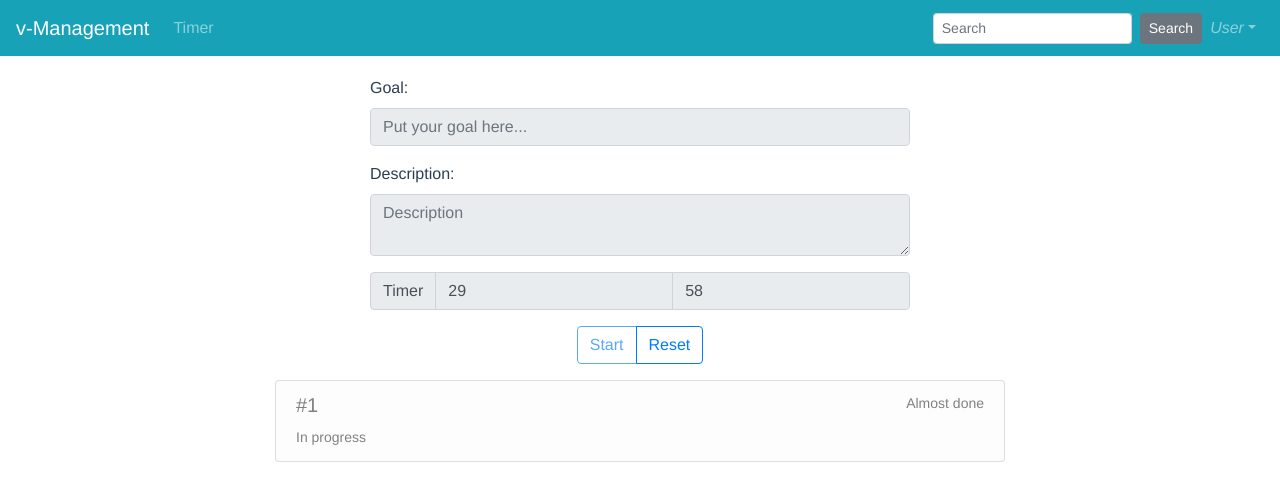
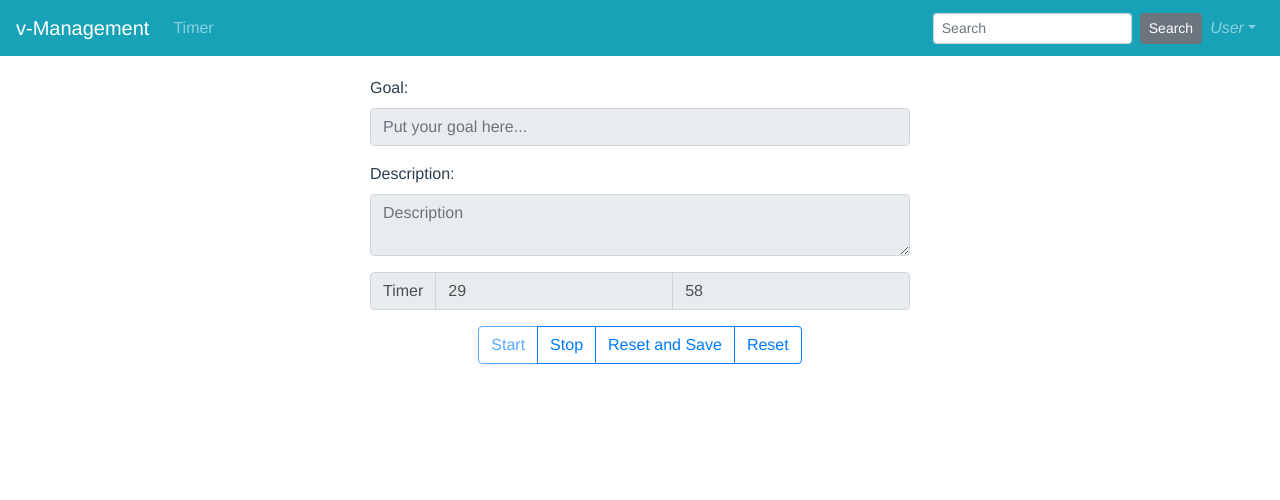
Before and after one commit to vre2h/v-management, a Vue app: page /timer in a window 1280 px wide. Both pictures are taken after a click on the button "Start". Shown: the top 500 px of the page. Built offline with nearby package versions, Linux system fonts and the light colour scheme.

Commit message:
Add pause and unpause btns

```diff
--- a/src/components/Timer.vue
+++ b/src/components/Timer.vue
@@ -4,7 +4,7 @@
       <b-col sm="6">
         <label for="input-default">Goal:</label>
         <b-form-input
-          :disabled="timerProcess === 'settled'"
+          :disabled="disableData"
           v-model="timer.title"
           id="input-default"
           placeholder="Put your goal here..."
@@ -16,7 +16,7 @@
         <label for="textarea-default">Description:</label>
         <b-form-textarea
           v-model="timer.description"
-          :disabled="timerProcess === 'settled'"
+          :disabled="disableData"
           id="textarea-default"
           placeholder="Description"
         ></b-form-textarea>
@@ -28,13 +28,13 @@
           <b-form-input
             type="number"
             aria-label="Minutes"
-            :disabled="timerProcess === 'settled'"
+            :disabled="disableData"
             v-model="timer.minutes"
           ></b-form-input>
           <b-form-input
             type="number"
             aria-label="Seconds"
-            :disabled="timerProcess === 'settled'"
+            :disabled="disableData"
             v-model="timer.seconds"
           ></b-form-input>
         </b-input-group>
@@ -47,6 +47,22 @@
           :disabled="timerProcess === 'settled' || activeTime === 0"
           @click="startTimer"
         >Start</b-button>
+        <b-button
+          v-if="timerProcess === 'settled'"
+          variant="outline-primary"
+          :disabled="timerProcess === 'paused' || activeTime === 0"
+          @click="pauseTimer"
+        >Stop</b-button>
+        <b-button
+          v-if="timerProcess === 'paused'"
+          variant="outline-primary"
+          @click="unPauseTimer"
+        >Resume</b-button>
+        <b-button
+          variant="outline-primary"
+          @click="resetAndSaveTimer"
+          :disabled="timerProcess === 'unset'"
+        >Reset and Save</b-button>
         <b-button
           variant="outline-primary"
           @click="resetTimer"
@@ -66,11 +82,7 @@ export default {
       type: Function,
       required: true
     },
-    onStart: {
-      type: Function,
-      required: true
-    },
-    onReset: {
+    onResetAndSave: {
       type: Function,
       required: true
     }
@@ -79,7 +91,8 @@ export default {
     return {
       timerProcess: "unset",
       timer: this.createTimerValues(),
-      timeoutId: null
+      timeoutId: null,
+      completedTime: 0
     };
   },
   methods: {
@@ -91,7 +104,10 @@ export default {
     startTimer() {
       this.timerProcess = "settled";
       this.timeoutId = setInterval(() => {
+        if (this.timerProcess === "paused") return;
+
         const restTime = this.activeTime - 1;
+        this.completedTime += 1;
         const minutes = Math.floor(restTime / 60);
         const seconds = restTime % 60;
 
@@ -100,25 +116,41 @@ export default {
           this.onFinish(this.timeoutId);
         } else if (restTime === 0) {
           beep();
-          this.onFinish(this.timeoutId);
+          this.onFinish({
+            id: this.timeoutId,
+            minutes: this.timer.minutes,
+            seconds: this.timer.seconds,
+            title: this.timer.title,
+            description: this.timer.description
+          });
           this.cleanTimer();
         } else {
           this.timer.minutes = minutes;
           this.timer.seconds = seconds;
         }
       }, 1000);
-
-      this.onStart({
-        id: this.timeoutId,
-        minutes: this.timer.minutes,
-        seconds: this.timer.seconds,
-        title: this.timer.title,
-        description: this.timer.description
-      });
     },
     resetTimer() {
-      this.onReset(this.timeoutId, this.activeTime);
       this.cleanTimer();
+    },
+    resetAndSaveTimer() {
+      this.onResetAndSave(
+        {
+          id: this.timeoutId,
+          minutes: this.timer.minutes,
+          seconds: this.timer.seconds,
+          title: this.timer.title,
+          description: this.timer.description
+        },
+        this.completedTime
+      );
+      this.cleanTimer();
+    },
+    pauseTimer() {
+      this.timerProcess = "paused";
+    },
+    unPauseTimer() {
+      this.timerProcess = "settled";
     },
     createTimerValues() {
       return {
@@ -132,6 +164,9 @@ export default {
   computed: {
     activeTime() {
       return Number(this.timer.minutes) * 60 + Number(this.timer.seconds);
+    },
+    disableData() {
+      return this.timerProcess === "paused" || this.timerProcess === "settled";
     }
   }
 };
--- a/src/pages/Timers.vue
+++ b/src/pages/Timers.vue
@@ -1,7 +1,7 @@
 <template>
   <b-container fluid="sm">
     <b-row class="mb-3">
-      <Timer :onFinish="handleTimerFinish" :onReset="handleTimerReset" :onStart="handleTimerStart" />
+      <Timer :onFinish="handleTimerFinish" :onResetAndSave="handleTimerResetAndSave" />
     </b-row>
     <b-row class="d-flex justify-content-center">
       <b-col sm="8">
@@ -32,30 +32,19 @@ export default {
     };
   },
   methods: {
-    handleTimerFinish(timerId) {
-      this.timers = this.timers.map(timer =>
-        timer.id === timerId ? { ...timer, status: "finished" } : timer
-      );
+    handleTimerFinish(timer) {
+      this.timers.push(timer);
     },
-    handleTimerReset(timerId, activeTime) {
-      this.timers = this.timers.map(timer => {
-        const allSeconds = Number(timer.minutes) * 60 + Number(timer.seconds);
-        const completedSeconds = allSeconds - activeTime;
-        const minutes = Math.floor(completedSeconds / 60);
-        const seconds = completedSeconds % 60;
+    handleTimerResetAndSave(timer, completedTime) {
+      const minutes = Math.floor(completedTime / 60);
+      const seconds = completedTime % 60;
 
-        return timer.id === timerId
-          ? {
-              ...timer,
-              status: "resetted",
-              completedMinutes: minutes,
-              completedSeconds: seconds
-            }
-          : timer;
+      this.timers.push({
+        ...timer,
+        status: "resetted",
+        completedMinutes: minutes,
+        completedSeconds: seconds
       });
-    },
-    handleTimerStart(timerInfo) {
-      this.timers.push({ ...timerInfo, status: "started" });
     }
   }
 };
```
